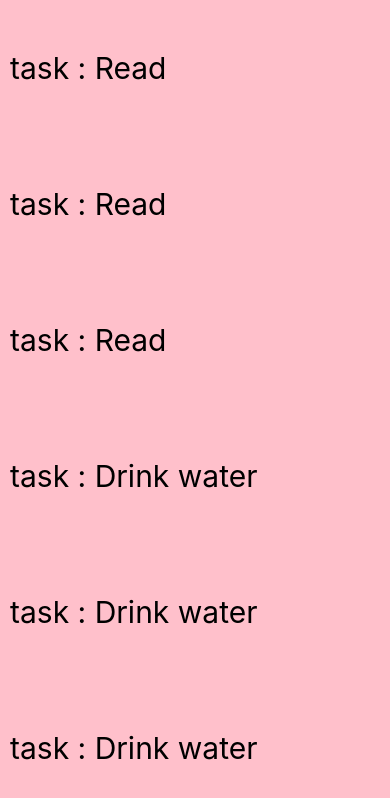
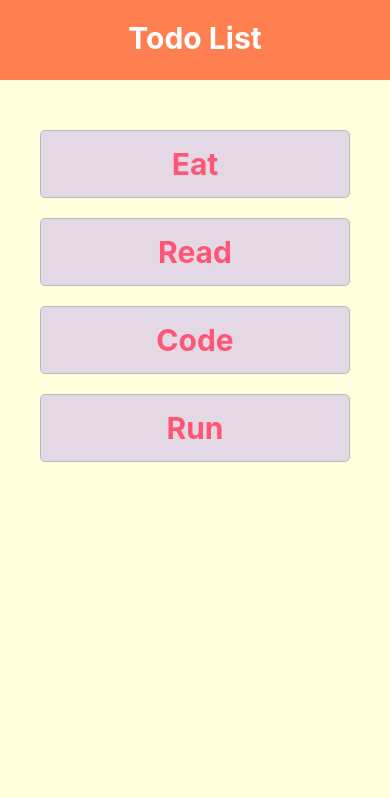
Before and after one commit to iswarmondal/react-native-app, a React Native app: screen / in a window 390 px wide. Shown: the top 798 px of the page. Built offline with nearby package versions, Linux system fonts and the light colour scheme.

Commit message:
Todo list lession 2

```diff
--- a/App.js
+++ b/App.js
@@ -1,40 +1,40 @@
-import { StatusBar } from 'expo-status-bar';
 import { useState } from 'react';
-import { StyleSheet, Text, View, Button, TextInput, ScrollView, FlatList } from 'react-native';
-
+import { StyleSheet, Text, View, FlatList } from 'react-native';
+import Header from './components/Header'
+import TodoItem from './components/TodoItem';
 
 export default function App() {
 
-  const pressHandler = () =>{
-    setPreson({name : 'Violet', age: 20})
+  const [todo, setTodo] = useState([
+    {todo: "Eat", key: 1},
+    {todo: "Read", key: 2},
+    {todo: "Code", key: 3},
+    {todo: "Run", key: 4},
+  ])
+
+  const pressHandler = (key) =>{
+    setTodo((prevTodo)=>{
+      console.log(prevTodo);
+      return prevTodo.filter(todo => todo.key != key)
+    })
   }
-
-  const [person, setPreson] = useState({name: 'Iswar', age: 19});
-  const [username, setUsername] = useState("Jhon Snow")
-  const [userage, setUserage] = useState('99')
-  const [tasks, setTasks] = useState(['Read', 'Drink water', 'code', 'play the guitar', 'eat'])
-  const [tasks2, setTasks2] = useState([
-    {task: 'Read', id: '1'},
-    {task: 'Drink water', id: '2'},
-    {task: 'code', id: '3'},
-    {task: 'play the guiter', id: '4'},
-    {task: 'eat', id: '5'},
-  ])
 
   return (
     <>
-        {/* FlatList to render a list */}
-        <FlatList
-          numColumns={1}
-          keyExtractor={(item)=> item.id}
-          data={tasks2}
-          renderItem={({item}) => (<>
-          <Text style={styles.tasks}>task : {item.task}</Text>
-          <Text style={styles.tasks}>task : {item.task}</Text>
-          <Text style={styles.tasks}>task : {item.task}</Text>
-          </>
-          )}
-        />
+       <View style={styles.container}>
+        {/* Header */}
+        <Header />
+        {/* Form */}
+        {/* Todos */}
+        <View style={styles.todoWrapper}>
+          <FlatList
+            data={todo}
+            renderItem={({item})=>(
+              <TodoItem item={item} pressHandler={pressHandler} />
+            )}
+          />
+        </View>
+       </View>
     </>
   );
 }
@@ -43,34 +43,11 @@ export default function App() {
 // Styles //
 const styles = StyleSheet.create({
   container: {
-    // flex: 1,
-    backgroundColor: '#fff',
-    // alignItems: 'center',
-    // justifyContent: 'center',
+    flex: 1,
+    backgroundColor: '#ffd',
+    // marginTop: 25
   },
-  navbar:{
-    backgroundColor: 'pink',
+  todoWrapper:{
     padding: 40
-  },
-  body:{
-    backgroundColor: 'yellow',
-    padding: 50
-  },
-  btnContainer:{
-    padding: 30
-  },
-  textInput:{
-    borderWidth: 1,
-    borderColor: '#777',
-    borderRadius: 7,
-    width: 200,
-    padding: 7,
-    marginVertical: 2
-  },
-  tasks:{
-    paddingVertical: 50,
-    backgroundColor: 'pink',
-    paddingHorizontal: 10,
-    fontSize: 30,
   }
 });
--- /dev/null
+++ b/components/Header.js
@@ -0,0 +1,28 @@
+import { StyleSheet, Text, View } from 'react-native'
+import React from 'react'
+
+export default function Header() {
+  return (
+    <View style={styles.header}>
+      <Text style={styles.headerText}>Todo List</Text>
+    </View>
+  )
+}
+
+const styles = StyleSheet.create({
+    header:{
+        height: 80,
+        backgroundColor: 'coral',
+        paddingVertical: 20,
+        textAlignVertical: 'center',
+        textAlign: 'center'
+    },
+    headerText:{
+        flex: 1,
+        textAlignVertical: 'center',
+        textAlign: 'center',
+        color: "#fff",
+        fontSize: 30,
+        fontWeight: 'bold'
+    }
+})
--- /dev/null
+++ b/components/TodoItem.js
@@ -0,0 +1,27 @@
+import { StyleSheet, Text, TouchableOpacity } from 'react-native'
+import React from 'react'
+
+export default function TodoItem({item, pressHandler}) {
+  return (
+    <TouchableOpacity onPress={()=>{pressHandler(item.key)}}>
+      <Text style={styles.TodoItem}>
+          {item.todo}
+      </Text>
+    </TouchableOpacity>
+  )
+}
+
+const styles = StyleSheet.create({
+    TodoItem:{
+        marginVertical: 10,
+        borderColor: "#bababa",
+        borderWidth: 1,
+        borderRadius: 5,
+        padding: 15,
+        backgroundColor: "#8650ff38",
+        color: '#F57',
+        textAlign: "center",
+        fontSize: 30,
+        fontWeight: 'bolder'
+    }
+})
```
